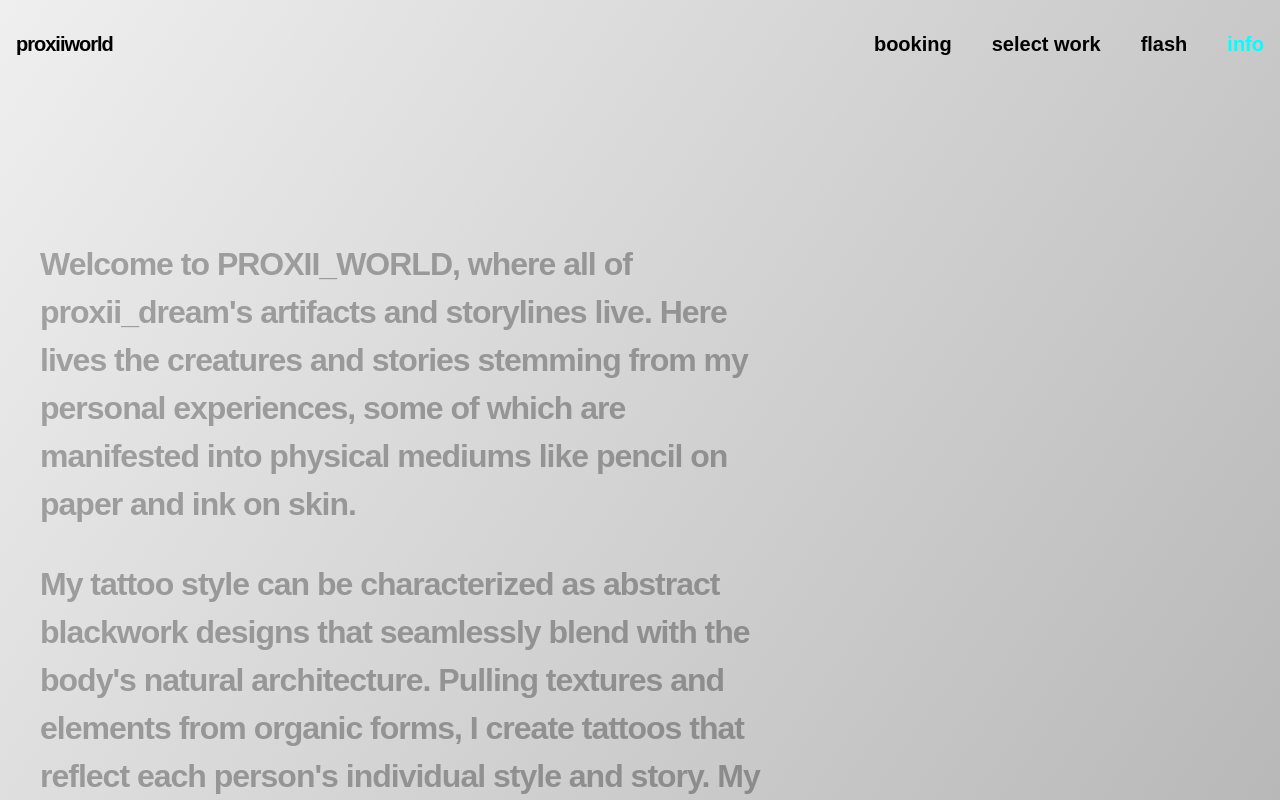
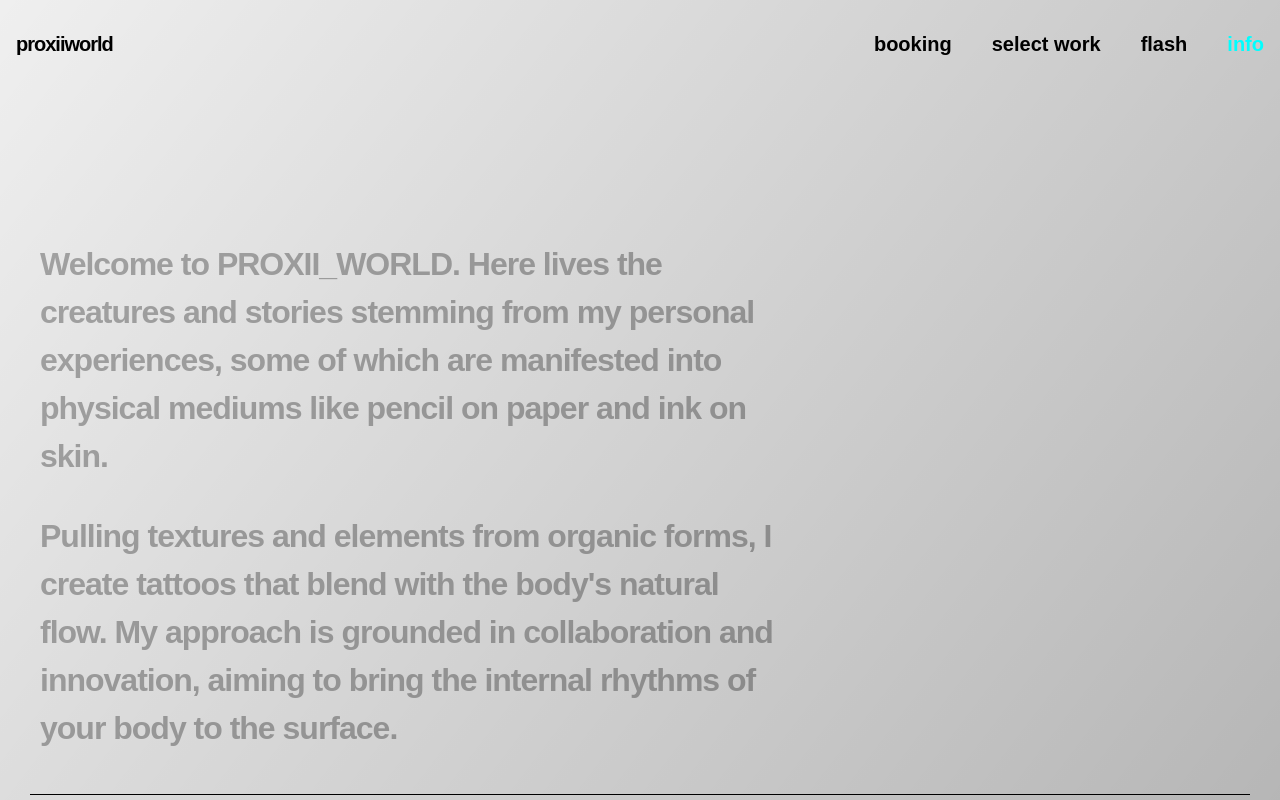
Before and after one commit to caseykoh/proxiitattoo, a React (Vite) app: page /info in a window 1280 px wide. Built offline with nearby package versions, Linux system fonts and the light colour scheme.

Commit message:
Edited info page text

```diff
--- a/src/pages/Info.tsx
+++ b/src/pages/Info.tsx
@@ -6,18 +6,15 @@ const Info = () => {
       <main className="info-page">
         <section className="info-section">
           <p className="info-text">
-            Welcome to PROXII_WORLD, where all of proxii_dream's artifacts and
-            storylines live. Here lives the creatures and stories stemming from
-            my personal experiences, some of which are manifested into physical
-            mediums like pencil on paper and ink on skin.
+            Welcome to PROXII_WORLD. Here lives the creatures and stories
+            stemming from my personal experiences, some of which are manifested
+            into physical mediums like pencil on paper and ink on skin.
           </p>
           <p className="info-text">
-            My tattoo style can be characterized as abstract blackwork designs
-            that seamlessly blend with the body's natural architecture. Pulling
-            textures and elements from organic forms, I create tattoos that
-            reflect each person's individual style and story. My approach is
-            grounded in collaboration and innovation, aiming to bring the
-            internal rhythms of your body to the surface.
+            Pulling textures and elements from organic forms, I create tattoos
+            that blend with the body's natural flow. My approach is grounded in
+            collaboration and innovation, aiming to bring the internal rhythms
+            of your body to the surface.
           </p>
         </section>
         <section className="tattoo-faq">
```
